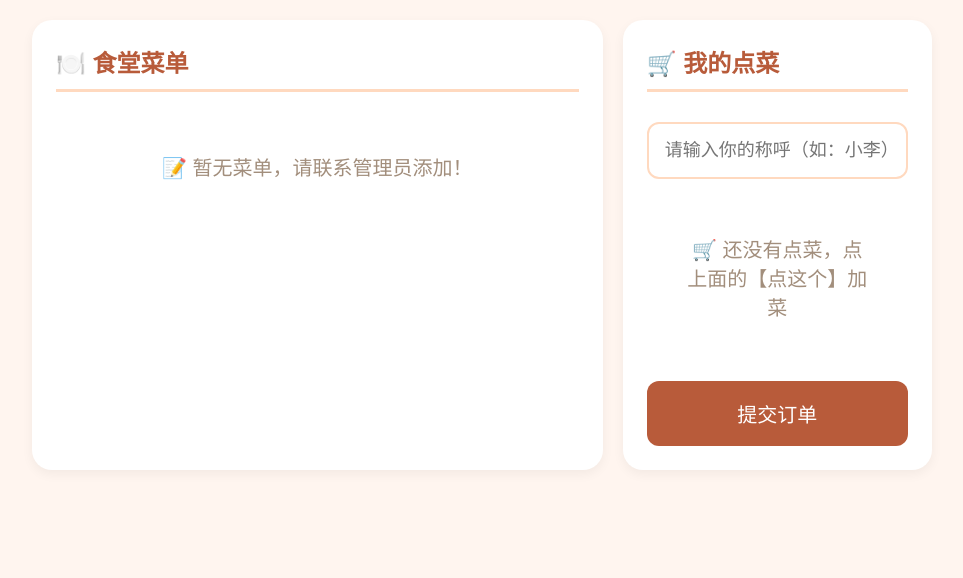
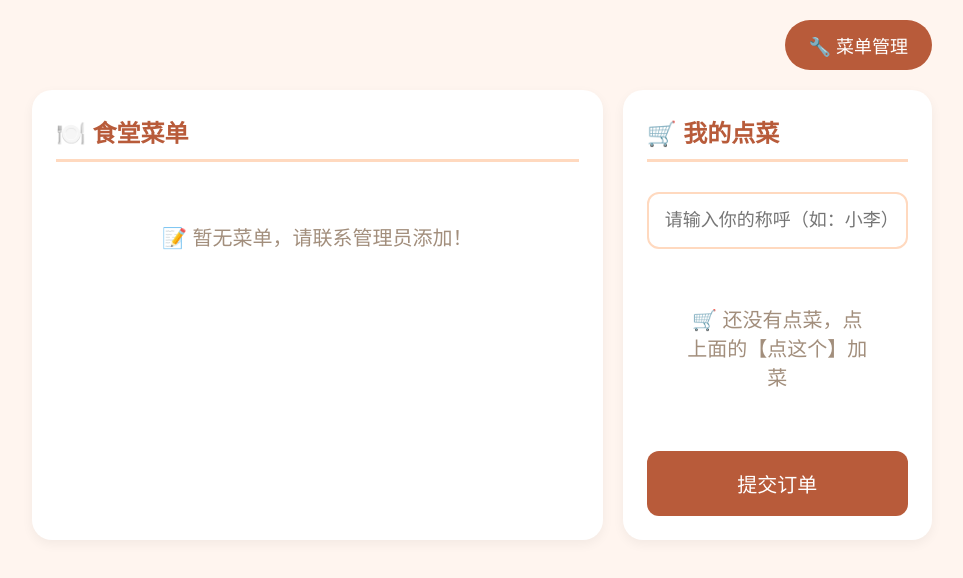
Before and after one commit to Trumam/bibi-kitchen, a website: page order.html in a window 1280 px wide. Shown: the whole page, without its empty margins (158-1121 px from the left). Drawn offline with Linux system fonts and the light colour scheme; no server answers.

Commit message:
Update order.html

```diff
--- a/order.html
+++ b/order.html
@@ -7,6 +7,10 @@
   <style>
     * { margin: 0; padding: 0; box-sizing: border-box; font-family: "Microsoft YaHei", sans-serif; }
     body { background-color: #fff5ef; padding: 20px; }
+    /* 新增：顶部导航栏样式 */
+    .header { max-width: 900px; margin: 0 auto 20px; display: flex; justify-content: flex-end; }
+    .manage-btn { background: #b85b3a; color: white; border: none; padding: 12px 24px; border-radius: 40px; font-size: 18px; cursor: pointer; }
+    .manage-btn:hover { background: #9a4a2d; }
     .container { max-width: 900px; margin: 0 auto; display: flex; gap: 20px; flex-wrap: wrap; }
     .menu-section { flex: 2; min-width: 300px; background: white; padding: 24px; border-radius: 20px; box-shadow: 0 4px 12px rgba(0,0,0,0.05); }
     .cart-section { flex: 1; min-width: 300px; background: white; padding: 24px; border-radius: 20px; box-shadow: 0 4px 12px rgba(0,0,0,0.05); }
@@ -27,6 +31,11 @@
   </style>
 </head>
 <body>
+  <!-- 新增：顶部导航栏 + 菜单管理按钮 -->
+  <div class="header">
+    <button class="manage-btn" onclick="goToManagePage()">🔧 菜单管理</button>
+  </div>
+
   <div class="container">
     <!-- 菜单区域 -->
     <div class="menu-section">
@@ -51,6 +60,13 @@
   <script>
     // ========== 配置后端地址（替换为你的 Render 地址） ==========
     const BACKEND_URL = "https://bibi-kitchen.onrender.com/api/data";
+    // ========== 配置菜单管理页地址（替换为你的 GitHub Pages 地址） ==========
+    const MANAGE_PAGE_URL = "https://trumam.github.io/bibi-kitchen-frontend/index.html";
+
+    // ========== 新增：跳转菜单管理页函数 ==========
+    function goToManagePage() {
+      window.open(MANAGE_PAGE_URL, "_blank"); // 新标签页打开，也可改为 "_self" 在当前页打开
+    }
 
     // ========== 全局数据 ==========
     let cart = [];
```
